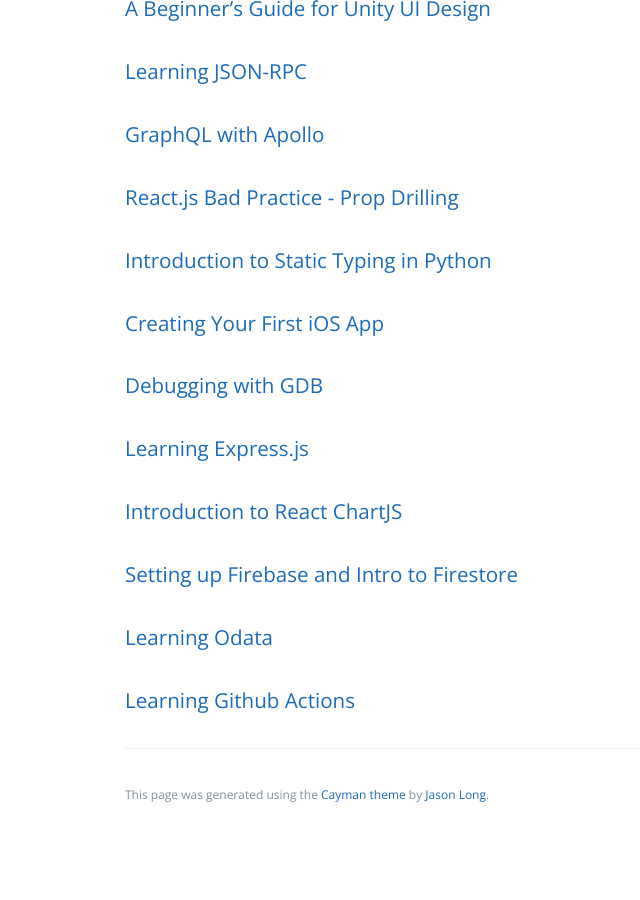
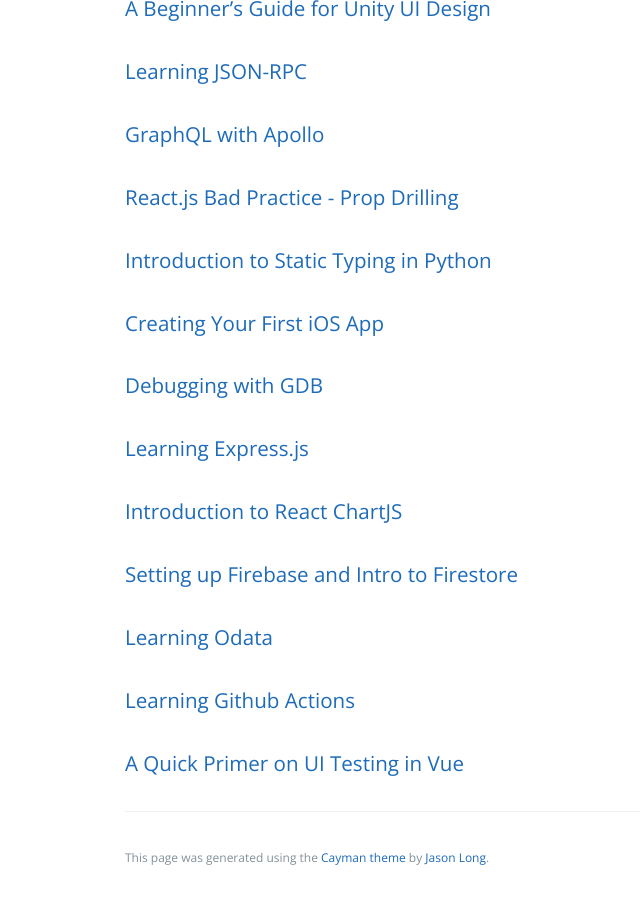
Before and after one commit to learning-software-engineering/learning-software-engineering.github.io, a Jekyll site: the page built from Topics/Tech_Stacks.md, in a window 1280 px wide and 900 px high, scrolled down 2177 px. Shown: the whole window, without its empty margins (99-739 px from the left). Built offline with Jekyll 4.4.1, drawn with Linux system fonts in a browser that asks for light colours; our own code applies the rules of GitHub Pages for plain Markdown files; before the commit the page ends 3014 px from its top, so only the background shows below that.

Commit message:
Update Tech_Stacks.md to include the primer.

```diff
--- a/Topics/Tech_Stacks.md
+++ b/Topics/Tech_Stacks.md
@@ -40,3 +40,4 @@
 ### [Setting up Firebase and Intro to Firestore](./Tech_Stacks/Firebase_and_Firestore.md)
 ### [Learning Odata](./Tech_Stacks/Odata.md)
 ### [Learning Github Actions](./Development_Process/Github_Actions.md)
+### [A Quick Primer on UI Testing in Vue](./primer-ui-testing-vue.md)
```
